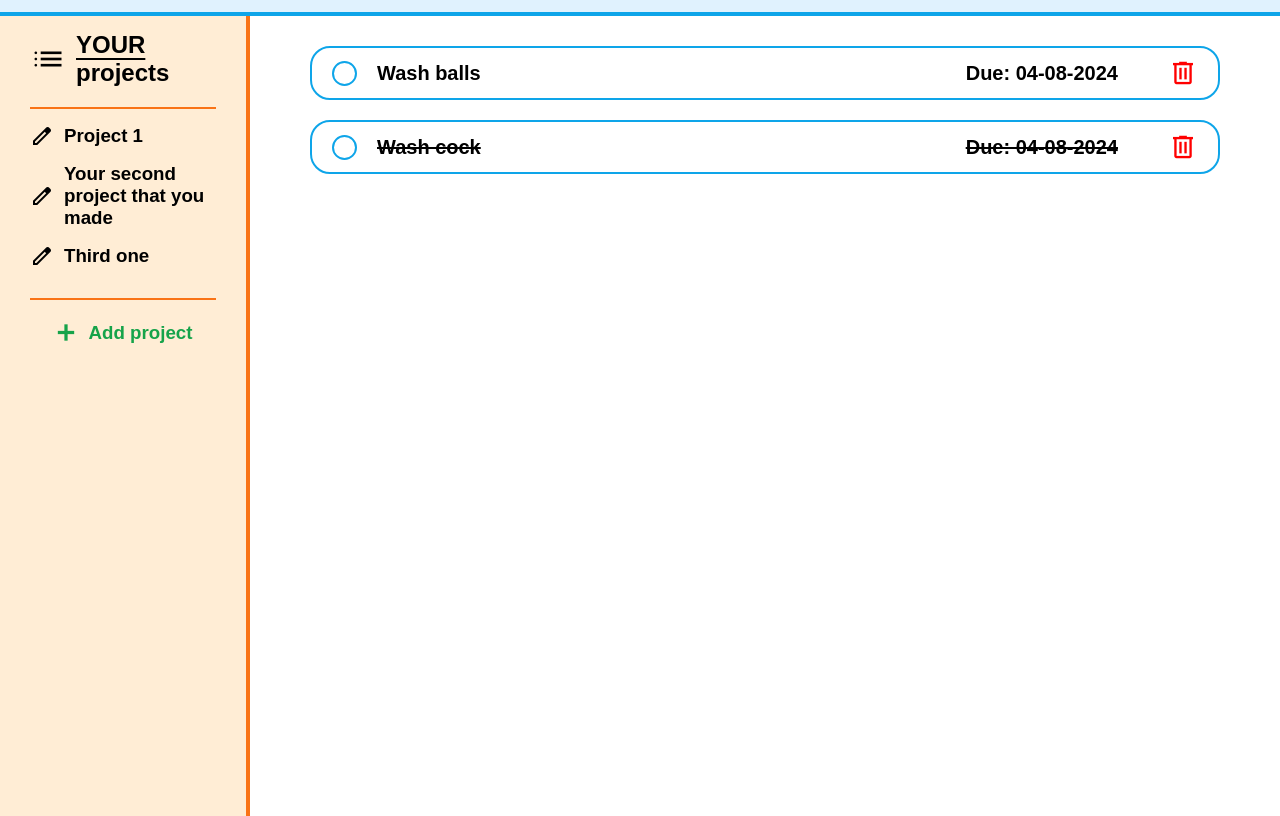
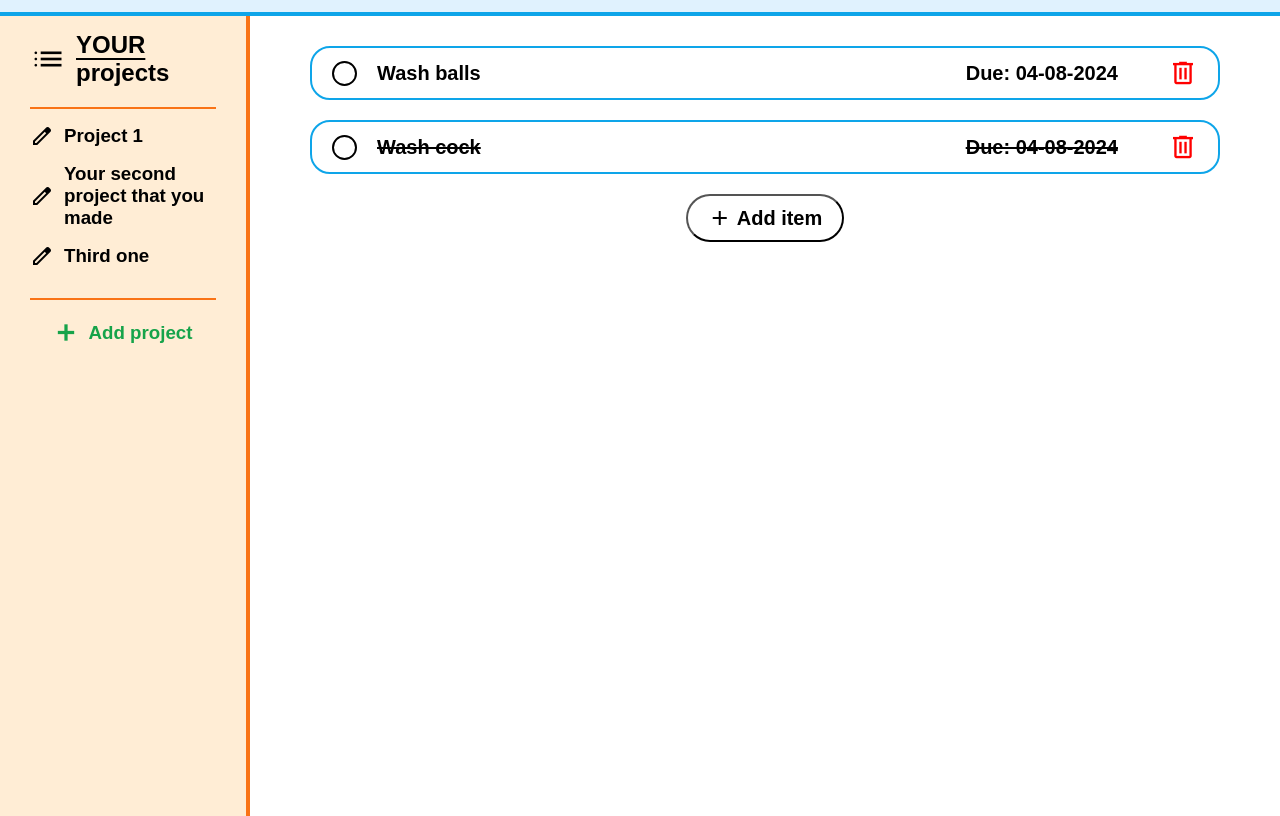
Before and after one commit to 0BooM/todo-list, a website built with webpack: page src/index.html in a window 1280 px wide. Shown: the part 68-884 px from the top of the page. Built offline with nearby package versions, Linux system fonts and the light colour scheme.

Commit message:
Create ,,add item'' button inside project content

```diff
--- a/src/index.html
+++ b/src/index.html
@@ -66,6 +66,10 @@
           </div>
         </li>
       </ul>
+      <button class="add-item">
+        <span class="material-symbols-outlined"> add </span>
+        <p>Add item</p>
+      </button>
     </main>
   </body>
 </html>
--- a/src/style.css
+++ b/src/style.css
@@ -143,7 +143,7 @@
 }
 
 main ul li input {
-  border: 2px solid #0ea5e9;
+  border: 2px solid black;
   width: 2.5rem;
   height: 2.5rem;
   appearance: none;
@@ -155,7 +155,8 @@
 main ul li input,
 main ul li .remove-icon,
 nav .projects-list .project,
-nav .add-project {
+nav .add-project,
+main .add-item {
   transition: 0.15s ease-in-out;
 }
 
@@ -196,3 +197,24 @@
 .todo-done .right-section p {
   text-decoration: line-through;
 }
+
+main .add-item {
+  cursor: pointer;
+  display: flex;
+  align-items: center;
+  justify-content: center;
+  gap: 0.5rem;
+  padding: 1rem 2rem;
+  font-size: 2rem;
+  background-color: white;
+  border-radius: 5rem;
+  margin: 0 auto 0 auto;
+  font-weight: bold;
+}
+
+main .add-item:hover {
+  background-color: rgb(226, 226, 226);
+}
+main .add-item:active {
+  background-color: rgb(177, 177, 177);
+}
```
